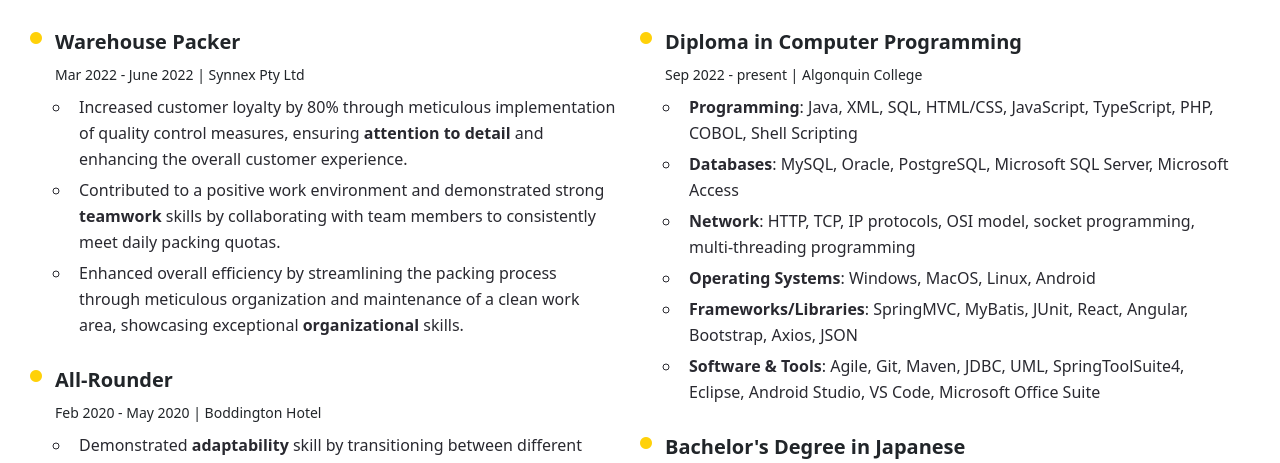
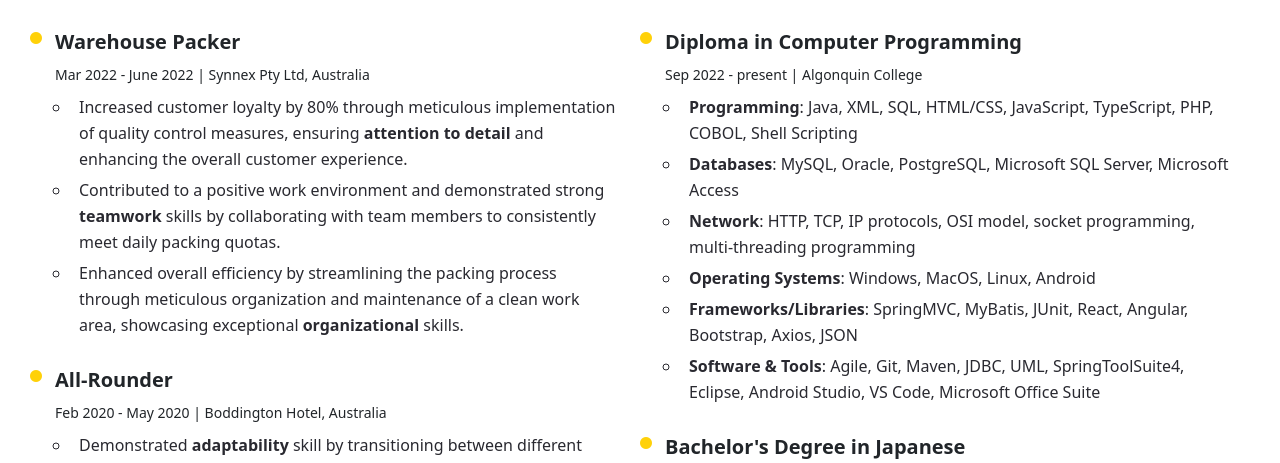
Before and after one commit to YuanyuanLiu2304/YuanyuanLiu2304.github.io, a React (Create React App) app: page /Resume in a window 1280 px wide. Shown: the part 444-907 px from the top of the page. Built offline with nearby package versions, Linux system fonts and the light colour scheme.

Commit message:
updated resume

```diff
--- a/src/Resume/Resume.tsx
+++ b/src/Resume/Resume.tsx
@@ -23,7 +23,7 @@ export function Resume() {
             <li>
               <span className="bi bi-circle-fill"></span>
               <h3 className="fs-5 fw-bold">Warehouse Packer</h3>
-              <small>Mar 2022 - June 2022 | Synnex Pty Ltd</small>
+              <small>Mar 2022 - June 2022 | Synnex Pty Ltd, Australia</small>
               <ul className="experience_context mt-2 ps-3 fw-medium">
                 <li>
                   Increased customer loyalty by 80% through meticulous
@@ -47,7 +47,7 @@ export function Resume() {
             <li>
               <span className="bi bi-circle-fill"></span>
               <h3 className="fs-5 fw-bold">All-Rounder</h3>
-              <small>Feb 2020 - May 2020 | Boddington Hotel</small>
+              <small>Feb 2020 - May 2020 | Boddington Hotel, Australia</small>
               <ul className="experience_context mt-2 ps-3 fw-medium">
                 <li>
                   Demonstrated <strong>adaptability</strong> skill by
@@ -113,7 +113,7 @@ export function Resume() {
             <li>
               <span className="bi bi-circle-fill"></span>
               <h3 className="fs-5 fw-bold">Bachelor's Degree in Japanese</h3>
-              <small>2015 - 2019 | Yangtze Normal University</small>
+              <small>2015 - 2019 | Yangtze Normal University, China</small>
               <p className="mt-2 fw-medium">
                 During my studies, I acquired a strong understanding of the
                 language and culture. Additionally, I gained knowledge in
```
